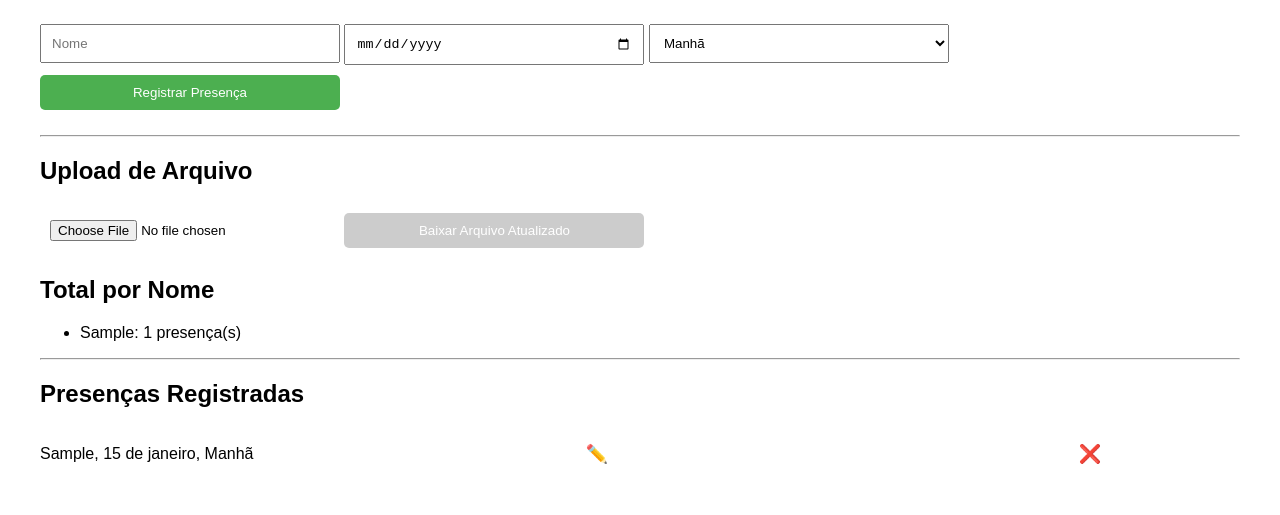
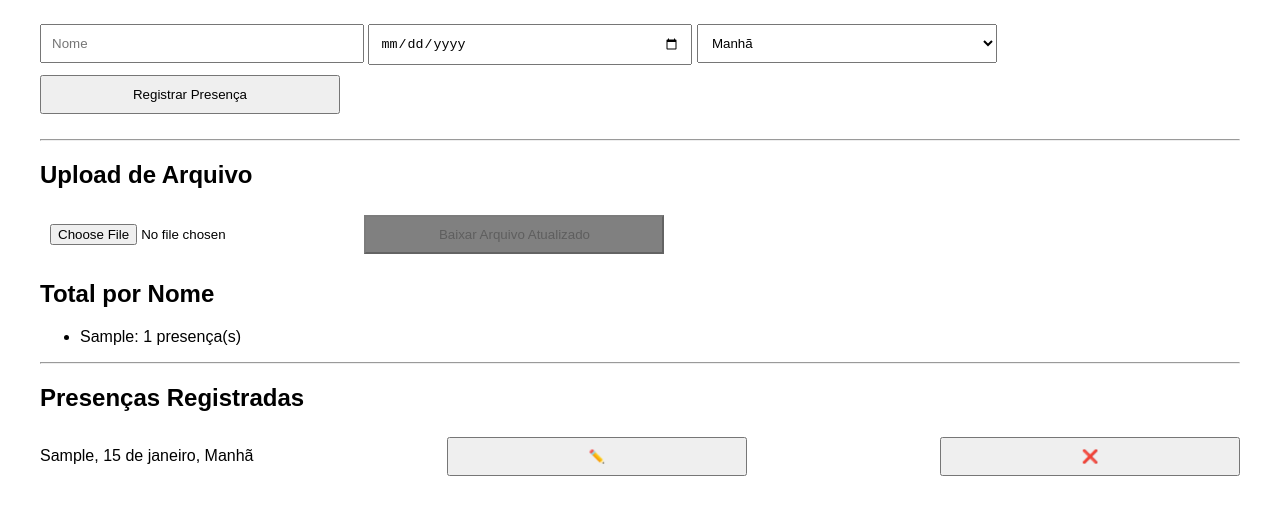
Before and after one commit to divilella96/ListaPresenca, a plain HTML site: page index.html in a window 1280 px wide. Both pictures are taken after typing "Sample", "2020-01-15" into the empty fields and a click on the button "Registrar Presença". Shown: the part 101-616 px from the top of the page. Drawn offline with Linux system fonts and the light colour scheme.

```diff
--- a/styles.css
+++ b/styles.css
@@ -13,43 +13,24 @@ input, select, button {
   padding: 10px;
   width: 100%;
   max-width: 300px;
-  box-sizing: border-box; /* Para garantir que padding não afete o tamanho total */
 }
 
 #output ul {
   list-style-type: none;
   padding: 0;
-  margin: 0; /* Remove margem extra se necessário */
 }
 
 .attendance-item {
   display: flex;
   justify-content: space-between;
   align-items: center;
-  margin-bottom: 10px; /* Aumentado para espaçamento mais confortável */
+  margin-bottom: 5px;
 }
 
 .attendance-item button {
-  margin-left: 10px; /* Aumentado para garantir que os botões fiquem mais espaçados */
-  background-color: transparent;
-  border: none;
-  cursor: pointer;
-  font-size: 18px;
+  margin-left: 5px;
 }
 
-.attendance-item button:hover {
-  opacity: 0.7; /* Efeito de hover para indicar que o botão é clicável */
+button[disabled] {
+  background-color: gray;
 }
-
-button {
-  cursor: pointer;
-  background-color: #4CAF50; /* Cor de fundo do botão */
-  color: white;
-  border: none;
-  border-radius: 5px;
-}
-
-button:disabled {
-  background-color: #ccc; /* Cor do botão desabilitado */
-  cursor: not-allowed;
-}
```
